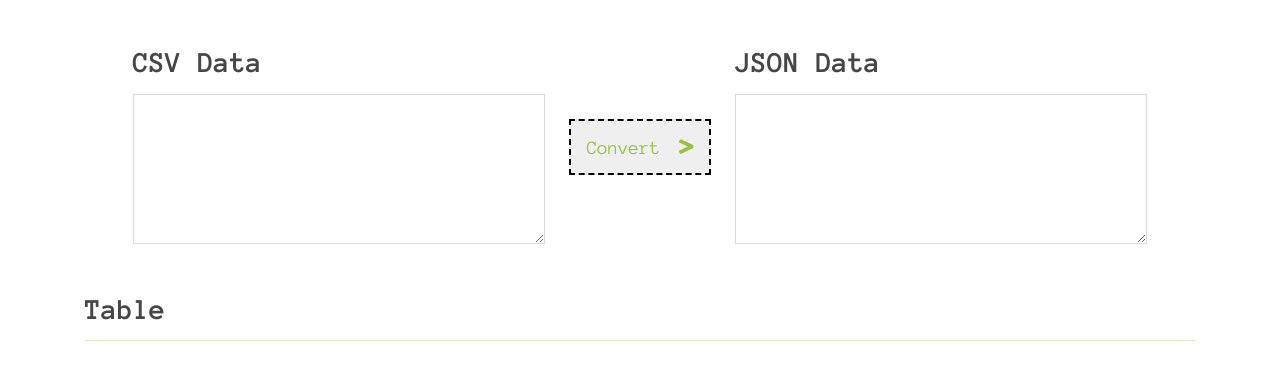
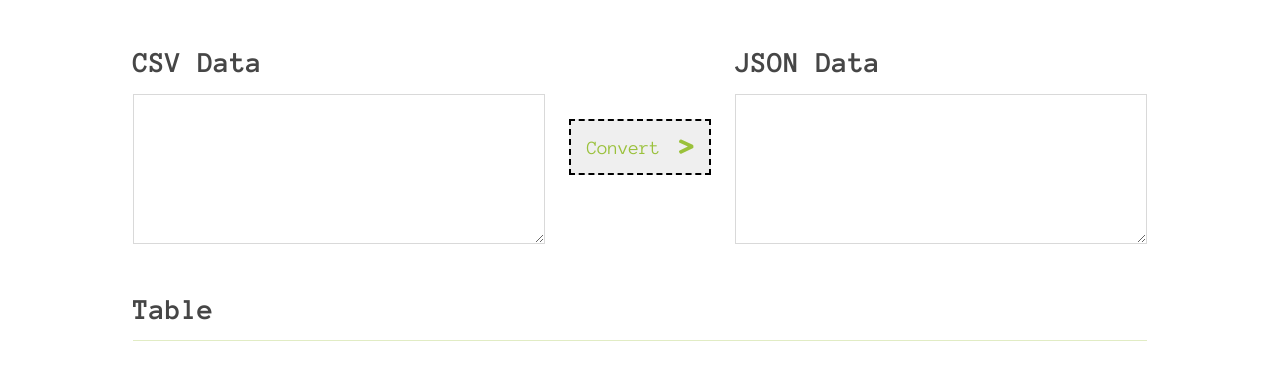
Before and after one commit to yhunglee/csvtojson, an Angular app: page / in a window 1280 px wide. Shown: the top 380 px of the page. Built offline with nearby package versions, Linux system fonts and the light colour scheme.

Commit message:
refactor(table-info.component.scss): use specMargin.

```diff
--- a/src/app/components/table-info/table-info.component.scss
+++ b/src/app/components/table-info/table-info.component.scss
@@ -1,3 +1,8 @@
+@import "src/styles";
+.section.list-table-info {
+  margin: $specMargin;
+}
+
 .column-name,
 .data-row {
   display: grid;
```
